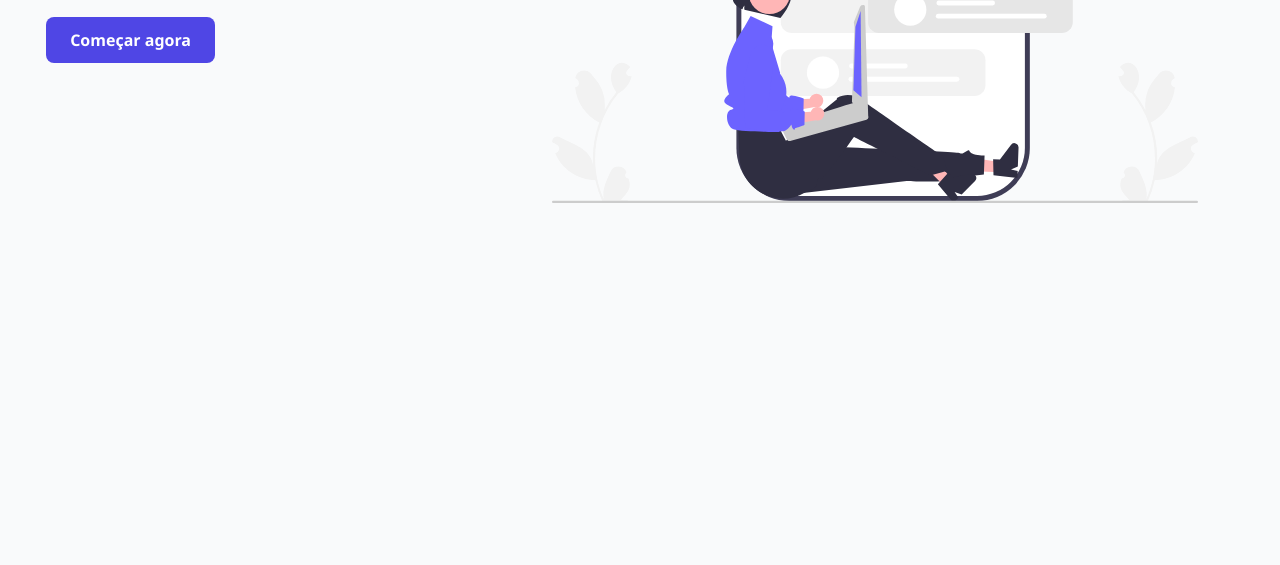
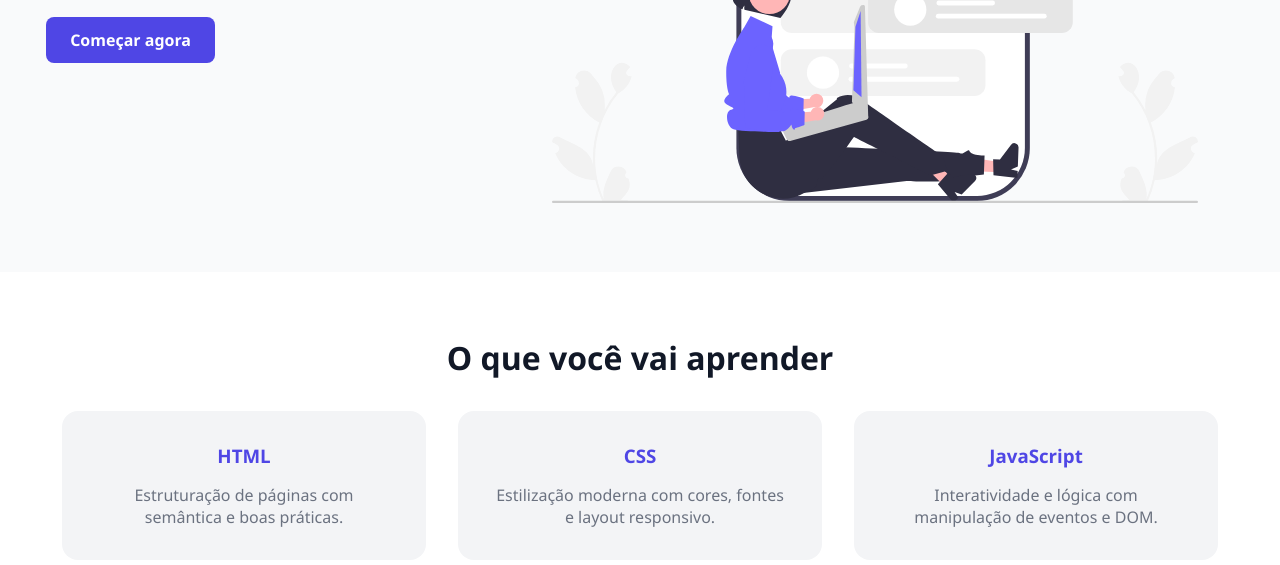
Before and after one commit to mixx-belo/landing-page, a plain HTML site: page index.html in a window 1280 px wide. Shown: the part 431-996 px from the top of the page. Before the commit the page ends 800 px from the top, so only its background shows below. Drawn offline with Linux system fonts and the light colour scheme.

Commit message:
Add files via upload

```diff
--- a/index.html
+++ b/index.html
@@ -33,6 +33,24 @@
                 <img src="assets/hero-illustration.svg" alt="">
             </div>
         </section>
+
+        <section class="conteudo">
+            <h2>O que você vai aprender</h2>
+            <div class="cards">
+                <div class="card">
+                    <h3>HTML</h3>
+                    <p>Estruturação de páginas com semântica e boas práticas.</p>
+                </div>
+                <div class="card">
+                    <h3>CSS</h3>
+                    <p>Estilização moderna com cores, fontes e layout responsivo.</p>
+                </div>
+                <div class="card">
+                    <h3>JavaScript</h3>
+                    <p>Interatividade e lógica com manipulação de eventos e DOM.</p>
+                </div>
+            </div>
+        </section>
     </main>
 </body>
 
--- a/styles.css
+++ b/styles.css
@@ -86,3 +86,44 @@ body {
 .btn-cta:hover {
     background-color: #4338ca;
 }
+
+.conteudo{
+    padding: 4rem 2rem;
+    background-color: #ffffff;
+    text-align: center;
+}
+
+.conteudo h2 {
+    font-size: 2rem;
+    color: #111827;
+    margin-bottom: 2rem;
+}
+
+.cards{
+    display: flex;
+    flex-wrap: wrap;
+    justify-content: center;
+    gap: 2rem;
+}
+
+.card{
+    background-color: #f3f4f6;
+    padding: 2rem;
+    border-radius: 1rem;
+    max-width: 300px;
+    box-shadow: 0 4px 6px rgba(0, 0, 0, 0);
+    transition: transform 0.3s;
+}
+
+.card:hover {
+    transform: translateY(-5px);
+}
+
+.card h3{
+    color: #4f46e5;
+    margin-bottom: 1rem;
+}
+
+.card p{
+    color: #6b7280;
+}
```
